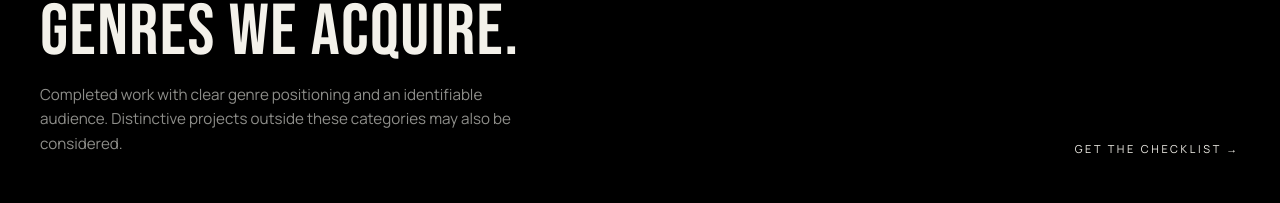
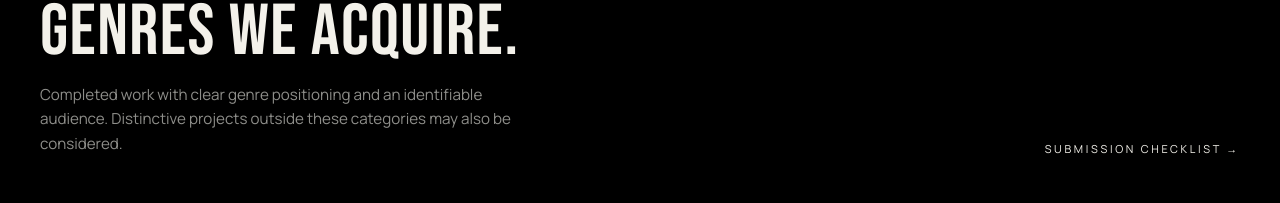
Before and after one commit to kasdancompany-debug/silverspringstudios, a Next.js app: page / in a window 1280 px wide. Shown: the part 3327-3530 px from the top of the page. Built offline with nearby package versions, Linux system fonts and the light colour scheme; no server answers.

Commit message:
Tighten genre section link wording.
Co-authored-by: Cursor <cursoragent@cursor.com>

```diff
--- a/src/components/home/GenreWall.tsx
+++ b/src/components/home/GenreWall.tsx
@@ -34,7 +34,7 @@ export function GenreWall() {
           href="/checklist"
           className="credit text-ivory no-underline transition-colors hover:text-signal"
         >
-          Get the Checklist →
+          Submission Checklist →
         </Link>
       </div>
 
```
